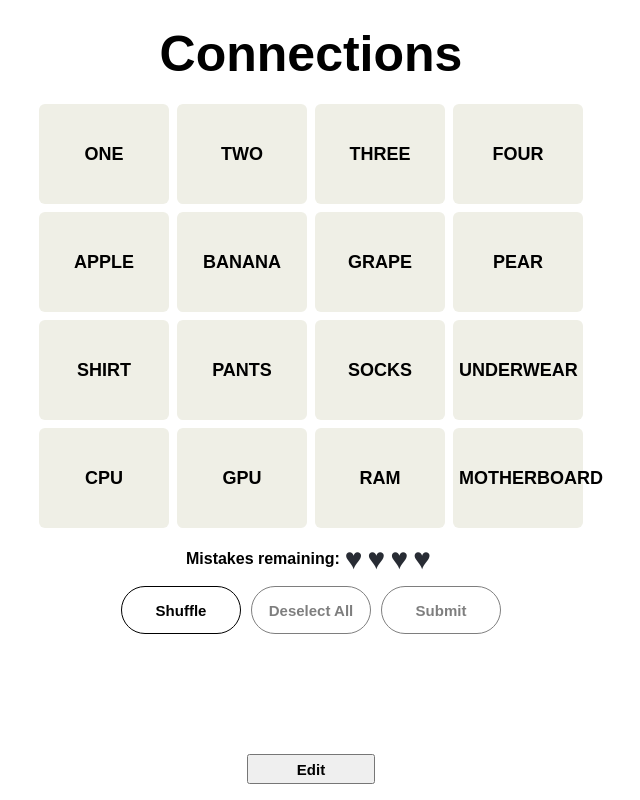
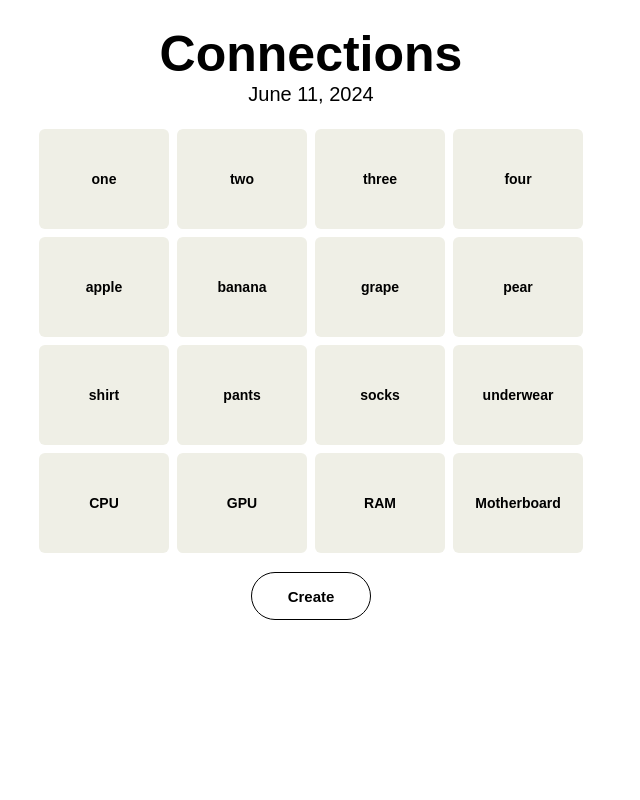
Before and after one commit to aidanjames97/connections-remake, a React (Create React App) app: page / in a window 1280 px wide. Shown: the whole page, without its empty margins (329-969 px from the left). Built offline with nearby package versions, Linux system fonts and the light colour scheme.

Commit message:
fixed playing bug and handle data transfer from edit

```diff
--- a/src/App.css
+++ b/src/App.css
@@ -2,13 +2,3 @@
     display: flex;
     width: 100%;
 }
-
-.edit-toggle {
-    width: 10%;
-    margin-left: 45%;
-    position: fixed;
-    bottom: 2%;
-    height: 30px;
-    font-size: 15px;
-    font-weight: 600;
-}
--- a/src/App.js
+++ b/src/App.js
@@ -4,16 +4,14 @@ import Editing from "./Editing.js"
 import "./App.css"
 
 export default function App() {
-  const [editMode, setEditMode] = useState(false)
+  // state vars being init, written by Editing and read by Playing
+  const [editMode, setEditMode] = useState(true)
+  const [words, setWords] = useState()
+  const [one, setOne] = useState()
+  const [two, setTwo] = useState()
+  const [three, setThree] = useState()
+  const [four, setFour] = useState()
 
-  // temp arrays for value testing
-  const words = ['one', 'two', 'three', 'four', 'apple', 'banana', 'grape', 'pear', 'shirt', 'pants', 'socks', 'underwear', 'CPU', 'GPU', 'RAM', 'Motherboard']
-
-  // correct word configs
-  const one = ['ONE', 'TWO', 'THREE', 'FOUR'];
-  const two = ['APPLE', 'BANANA', 'GRAPE', 'PEAR'];
-  const three = ['SHIRT', 'PANTS', 'SOCKS', 'UNDERWEAR'];
-  const four = ['CPU', 'GPU', 'RAM', 'MOTHERBOARD'];
 
   function handleToggle() {
     setEditMode(!editMode)
@@ -22,23 +20,14 @@ export default function App() {
   if(editMode) {
     return (
       <>
-        <Editing />
-        <EditButton value={'Play'} toggleChange={handleToggle}/>
+        <Editing setWords={setWords} setOne={setOne} setTwo={setTwo} setThree={setThree} setFour={setFour} toggleChange={handleToggle} />
       </>
     );
   } else {
     return (
       <>
-        <Playing input={words} one={one} two={two} three={three} four={four} initial={true} />
-        <EditButton value={'Edit'} toggleChange={handleToggle}/>
+        <Playing input={words} one={one} two={two} three={three} four={four} />
       </>
     );
   }
 }
-
-// TO BE DELETED! AND REPLACE W SUMBIT BUTTON
-function EditButton({ value, toggleChange }) {
-  return (
-    <button className='edit-toggle' onClick={toggleChange}>{value}</button>
-  );
-}
--- a/src/Editing.css
+++ b/src/Editing.css
@@ -1,14 +1,31 @@
+/* ----- GLOBAL ----- */
 .Editing {
-  background-color: antiquewhite;
-  overflow: hidden;
-  height: 100vh;
+  width: 100%;
   display: flex;
   flex-direction: column;
   justify-content: center;
   align-items: center;
 }
-.game-area {
-  display: grid;
-  grid-template-columns: repeat(4, 1fr);
-  grid-template-rows: repeat(4, 1fr);
+
+/* ----- BOTTOM CREATE BUTTON ----- */
+.create-button button {
+  transition: ease-in-out .2s;
+  background: none;
+  width: 120px;
+  height: 48px;
+  border-style: solid;
+  border-width: 1px;
+  border-radius: 24px;
+  margin-left: 5px;
+  margin-right: 5px;
+  font-size: 15px;
+  font-weight: 600;
+  margin-top: 15px;
 }
+.create-button button:hover {
+  cursor: pointer;
+}
+.create-button-inactive {
+  opacity: 50%;
+  background: none;
+}
--- a/src/Editing.js
+++ b/src/Editing.js
@@ -1,29 +1,53 @@
 import { useState } from 'react';
 import "./Editing.css"
 
-export default function Editing() {
-const [words, setWords] = useState([Array(16).fill(null)])
-  const [inputText, setInput] = useState("")
+export default function Editing({ setWords, setOne, setTwo, setThree, setFour, toggleChange }) {
+  // getting passed setter for state vars managed by app.js
+  // for date display
+  const months = ["January", "February", "March", "April", "May", "June", "July", "August", "September", "October", "November", "December"];
+  const date = new Date()
+
+  let words = ['one', 'two', 'three', 'four', 'apple', 'banana', 'grape', 'pear', 'shirt', 'pants', 'socks', 'underwear', 'CPU', 'GPU', 'RAM', 'Motherboard']
+
 
   function handleClick(i) {
-    const newWords = words.slice();
-    newWords[i] = i
+    // todo
   }
 
+  // logic when user clicks create (make connections)
+  function handleCreate() {
+    // todo
+
+    // correct word configs
+    setOne(['ONE', 'TWO', 'THREE', 'FOUR'])
+    setTwo(['APPLE', 'BANANA', 'GRAPE', 'PEAR'])
+    setThree(['SHIRT', 'PANTS', 'SOCKS', 'UNDERWEAR'])
+    setFour(['CPU', 'GPU', 'RAM', 'MOTHERBOARD'])
+
+    // calling for final shuffle (will change state)
+    handleShuffle()
+    // toggling page
+    toggleChange()
+  }
+
+  // shuffle array for delivering words to playing
+  function handleShuffle() {
+    let newArray = words.slice(); // Create a copy of the array
+    for (let i = newArray.length - 1; i > 0; i--) {
+      const j = Math.floor(Math.random() * (i + 1));
+      [newArray[i], newArray[j]] = [newArray[j], newArray[i]]
+    }
+    setWords(newArray);
+  }
+
+  // displaying
   return (
     <div className="Editing">
       <div className='heading-bar'>
         <header>Connections</header>
+        <h2>{months[date.getMonth()]} {date.getDate()}, {date.getFullYear()}</h2>
       </div>
 
-      <div className='input-area'>
-        <input
-          type="text"
-          placeholder="----"
-        >
-        </input>
-        <b>{inputText}</b>
-        {/* tofo */}
       <div className='game-area'>
         <ConnectButton value={words[0]} onConnectClick={() => handleClick(0)}/>
         <ConnectButton value={words[1]} onConnectClick={() => handleClick(1)}/>
@@ -42,11 +66,16 @@ const [words, setWords] = useState([Array(16).fill(null)])
         <ConnectButton value={words[14]} onConnectClick={() => handleClick(10)}/>
         <ConnectButton value={words[15]} onConnectClick={() => handleClick(11)}/>
       </div>
+      <CreateButton handleCreate={handleCreate}/>
     </div>
+  );
+}
 
-      <div className='bottom-buttons'>
-        <button>Create</button>
-      </div>
+// creates game (logic and page switch)
+function CreateButton( { handleCreate } ) {
+  return (
+    <div className='create-button'>
+      <button onClick={handleCreate}>Create</button>
     </div>
   );
 }
--- a/src/Playing.css
+++ b/src/Playing.css
@@ -5,23 +5,6 @@
     flex-direction: column;
     justify-content: center;
     align-items: center;
-}
-
-/* ----- HEADING AREA ----- */
-.heading-bar {
-    height: 100px;
-}
-.heading-bar header {
-    margin-top: 25px;
-    font-size: 50px;
-    font-weight: 900;
-}
-
-/* ----- GAME AREA ----- */
-.game-area {
-    display: grid;
-    grid-template-columns: repeat(4, 1fr);
-    grid-template-rows: repeat(4, 1fr);
 }
 
 /* ----- LIVES REMAINING */
@@ -104,8 +87,7 @@
     border-radius: 6px;
     border: none;
     box-sizing: border-box;
-    font-size: 18px;
-    line-height: 16px;
+    font-size: 14px;
     font-weight: 900;
     height: 100px;
     width: 130px;
@@ -121,70 +103,55 @@
     border-radius: 6px;
     border: none;
     box-sizing: border-box;
-    font-size: 16px;
+    font-size: 14px;
     line-height: 16px;
     font-weight: 700;
     height: 100px;
     width: 130px;
     margin: 4px;
 }
-.connect-button-selected:hover {
-    cursor: pointer;
-}
 /* each color change when correct words are submitted */
 .connect-button-green {
-    background: lightgreen;
+    background: rgb(160, 195, 90);
     transition: ease-in-out .2s;
-    height: 104px;
-    width: 134px;
-    border-style: solid;
-    border-width: 2px;
-    border-radius: 10px;
-    border-color: #4e5461;
-    padding: 0;
-    margin: 2px;
+    border: none;
+    height: 100px;
+    width: 130px;
+    border-radius: 6px;
+    margin: 4px;
     font-size: 14px;
     font-weight: 900;
 }
 .connect-button-yellow {
-    background: rgb(255, 255, 147);
+    background: rgb(249, 223, 109);
     transition: ease-in-out .2s;
-    height: 104px;
-    width: 134px;
-    border-style: solid;
-    border-width: 2px;
-    border-radius: 10px;
-    border-color: #4e5461;
-    padding: 0;
-    margin: 2px;
+    border: none;
+    height: 100px;
+    width: 130px;
+    border-radius: 6px;
+    margin: 4px;
     font-size: 14px;
     font-weight: 900;
 }
 .connect-button-blue {
-    background: lightskyblue;
+    background: rgb(176, 196, 239);
     transition: ease-in-out .2s;
-    height: 104px;
-    width: 134px;
-    border-style: solid;
-    border-width: 2px;
-    border-radius: 10px;
-    border-color: #4e5461;
-    padding: 0;
-    margin: 2px;
+    border: none;
+    height: 100px;
+    width: 130px;
+    border-radius: 6px;
+    margin: 4px;
     font-size: 14px;
     font-weight: 900;
 }
 .connect-button-purple {
-    background: rgb(255, 124, 255);
+    background: rgb(186, 129, 197);
     transition: ease-in-out .2s;
-    height: 104px;
-    width: 134px;
-    border-style: solid;
-    border-width: 2px;
-    border-radius: 10px;
-    border-color: #4e5461;
-    padding: 0;
-    margin: 2px;
+    border: none;
+    height: 100px;
+    width: 130px;
+    border-radius: 6px;
+    margin: 4px;
     font-size: 14px;
     font-weight: 900;
 }
--- a/src/Playing.js
+++ b/src/Playing.js
@@ -8,6 +8,10 @@ export default function Playing({ input, one, two, three, four }) {
   const [numSelected, setNumSelected] = useState(0) // hook for how may boxes uses has selected
   const [completed, setCompleted] = useState(Array)
   const [display, setDisplay] = useState(words)
+
+  // for date display
+  const months = ["January", "February", "March", "April", "May", "June", "July", "August", "September", "October", "November", "December"];
+  const date = new Date()
 
   // to change but working
   function lifeHandle() {
@@ -198,7 +202,7 @@ export default function Playing({ input, one, two, three, four }) {
       return;
     }
   }
-  // shuffle array only at start or when user requests
+  // shuffle array when user requests
   function handleShuffle() {
     let newArray = words.slice(); // Create a copy of the array
     for (let i = newArray.length - 1; i > 0; i--) {
@@ -217,6 +221,7 @@ export default function Playing({ input, one, two, three, four }) {
     <div className="Playing">
       <div className='heading-bar'>
         <header>Connections</header>
+        <h2>{months[date.getMonth()]} {date.getDate()}, {date.getFullYear()}</h2>
       </div>
 
       <div className='game'>
--- a/src/index.css
+++ b/src/index.css
@@ -10,3 +10,26 @@ code {
   font-family: source-code-pro, Menlo, Monaco, Consolas, 'Courier New',
     monospace;
 }
+
+/* ----- HEADING AREA ----- */
+.heading-bar {
+  height: 125px;
+}
+.heading-bar header {
+  margin-top: 25px;
+  font-size: 50px;
+  font-weight: 900;
+}
+.heading-bar h2 {
+  text-align: center;
+  font-size: 20px;
+  font-weight: 400;
+  margin: 0;
+}
+
+/* ----- GAME AREA ----- */
+.game-area {
+  display: grid;
+  grid-template-columns: repeat(4, 1fr);
+  grid-template-rows: repeat(4, 1fr);
+}
```
Lines whose indentation alone changed are shown as unchanged.
